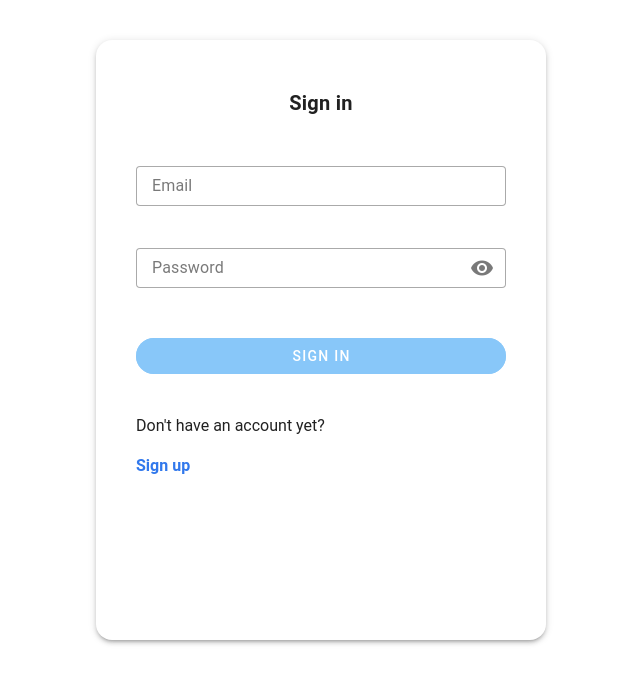
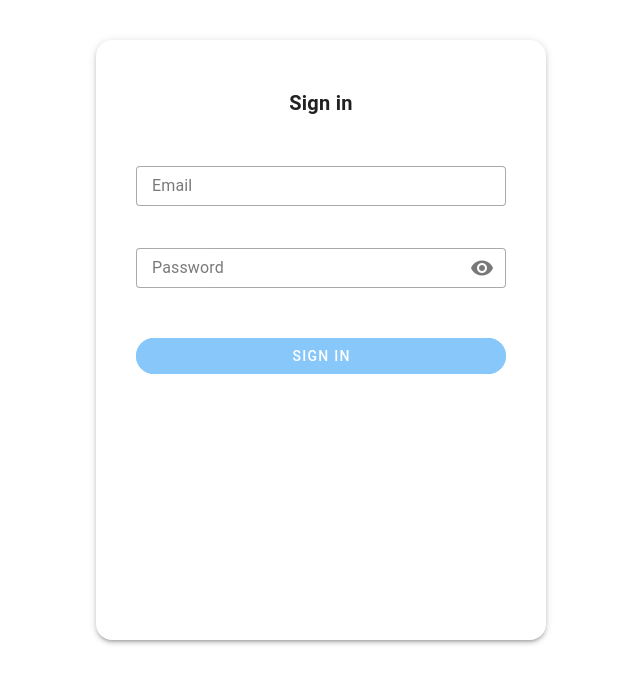
Before and after one commit to DebanjanBarman/typeracer-frontend, a Vue app: page /login in a window 1280 px wide. Shown: the top 684 px of the page, without its empty margins (319-959 px from the left). Built offline with nearby package versions, Linux system fonts and the light colour scheme.

Commit message:
removed signup link

```diff
--- a/src/views/Login.vue
+++ b/src/views/Login.vue
@@ -69,10 +69,10 @@
         Sign In
       </v-btn>
 
-      <p class="mb-4"> Don't have an account yet?</p>
-      <router-link to="/signup" style="text-decoration: none;color: #3178ec">
-        <b>Sign up</b>
-      </router-link>
+<!--      <p class="mb-4"> Don't have an account yet?</p>-->
+<!--      <router-link to="/signup" style="text-decoration: none;color: #3178ec">-->
+<!--        <b>Sign up</b>-->
+<!--      </router-link>-->
     </v-form>
 
   </v-sheet>
```
